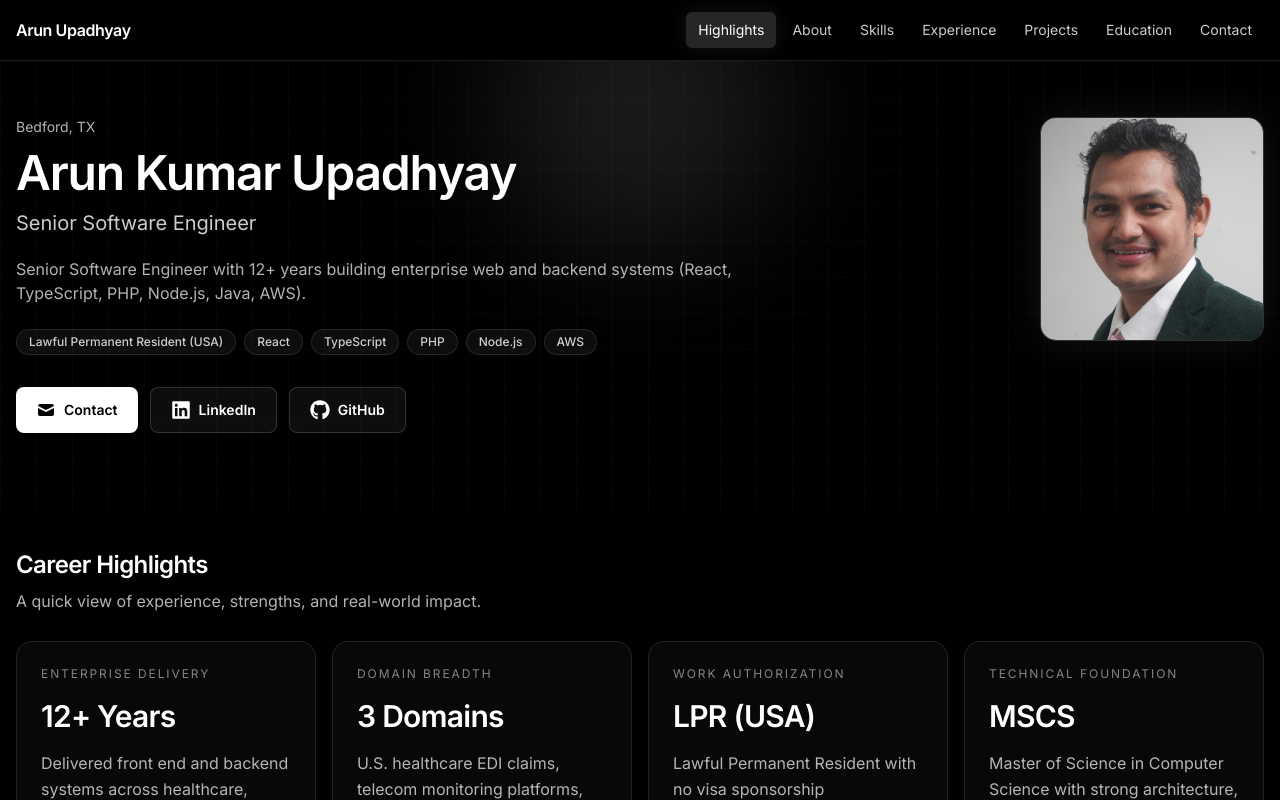
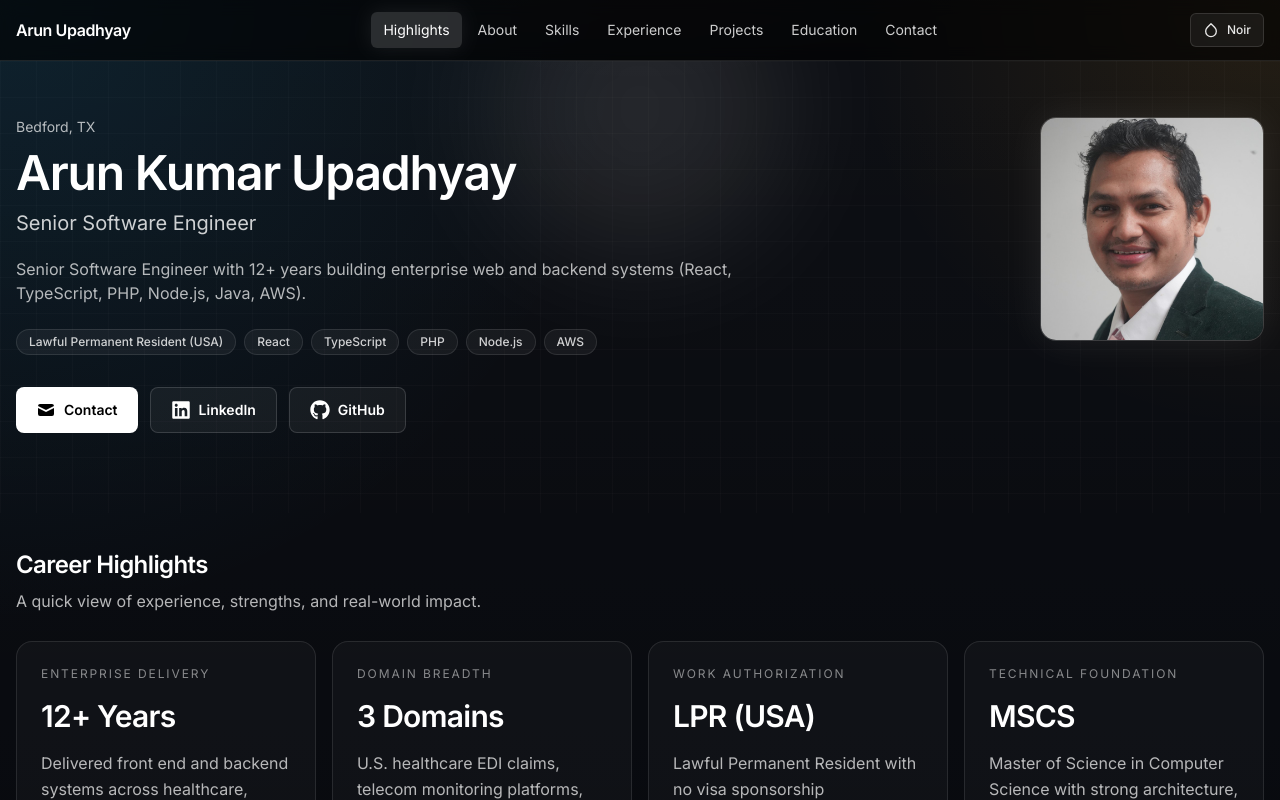
Before and after one commit to arun-upadhyay/portfolio, a Next.js app: page / in a window 1280 px wide. Shown: the top 800 px of the page. Built offline with nearby package versions, Linux system fonts and the light colour scheme.

Commit message:
Added options for the user to switch theme

```diff
--- a/app/contact/page.tsx
+++ b/app/contact/page.tsx
@@ -41,7 +41,7 @@ export default function ContactPage() {
     }, [state])
 
     return (
-        <main className="min-h-screen bg-gradient-to-b from-black via-neutral-950 to-black text-white">
+        <main className="page-surface min-h-screen text-white">
             <div className="container mx-auto px-6 py-16">
                 <Reveal className="mb-10 flex items-center justify-between">
                     <h1 className="text-3xl font-semibold">Contact</h1>
--- a/app/globals.css
+++ b/app/globals.css
@@ -4,6 +4,55 @@
 
 :root {
   color-scheme: dark;
+  --page-bg: #03050a;
+  --page-text: #f5f7fb;
+  --page-glow-a: rgba(14, 165, 233, 0.12);
+  --page-glow-b: rgba(245, 158, 11, 0.1);
+  --page-glow-c: rgba(255, 255, 255, 0.085);
+  --page-top-light: rgba(255, 255, 255, 0.045);
+  --grid-line: rgba(255, 255, 255, 0.05);
+  --card-bg: rgba(255, 255, 255, 0.03);
+  --card-border: rgba(255, 255, 255, 0.1);
+  --card-hover-border: rgba(255, 255, 255, 0.2);
+  --card-hover-shadow: 0 18px 45px rgba(14, 165, 233, 0.12);
+  --nav-bg: rgba(0, 0, 0, 0.62);
+  --nav-border: rgba(255, 255, 255, 0.1);
+  --toggle-bg: rgba(255, 255, 255, 0.06);
+  --toggle-border: rgba(255, 255, 255, 0.12);
+}
+
+html[data-theme='ocean'] {
+  --page-bg: #020814;
+  --page-glow-a: rgba(56, 189, 248, 0.2);
+  --page-glow-b: rgba(37, 99, 235, 0.14);
+  --page-glow-c: rgba(125, 211, 252, 0.07);
+  --page-top-light: rgba(125, 211, 252, 0.03);
+  --grid-line: rgba(125, 211, 252, 0.08);
+  --card-bg: rgba(10, 37, 64, 0.28);
+  --card-border: rgba(125, 211, 252, 0.18);
+  --card-hover-border: rgba(125, 211, 252, 0.35);
+  --card-hover-shadow: 0 18px 45px rgba(14, 165, 233, 0.2);
+  --nav-bg: rgba(2, 22, 42, 0.72);
+  --nav-border: rgba(125, 211, 252, 0.18);
+  --toggle-bg: rgba(56, 189, 248, 0.18);
+  --toggle-border: rgba(125, 211, 252, 0.34);
+}
+
+html[data-theme='ember'] {
+  --page-bg: #0b0504;
+  --page-glow-a: rgba(251, 146, 60, 0.18);
+  --page-glow-b: rgba(239, 68, 68, 0.14);
+  --page-glow-c: rgba(254, 243, 199, 0.06);
+  --page-top-light: rgba(254, 243, 199, 0.025);
+  --grid-line: rgba(251, 146, 60, 0.08);
+  --card-bg: rgba(46, 16, 13, 0.26);
+  --card-border: rgba(251, 146, 60, 0.2);
+  --card-hover-border: rgba(252, 165, 165, 0.34);
+  --card-hover-shadow: 0 18px 45px rgba(251, 113, 33, 0.22);
+  --nav-bg: rgba(31, 12, 9, 0.76);
+  --nav-border: rgba(251, 146, 60, 0.22);
+  --toggle-bg: rgba(249, 115, 22, 0.18);
+  --toggle-border: rgba(251, 146, 60, 0.34);
 }
 
 html {
@@ -11,14 +60,45 @@ html {
 }
 
 body {
-  @apply bg-black text-white antialiased;
+  @apply antialiased;
+  background: var(--page-bg);
+  color: var(--page-text);
+}
+
+.page-surface {
+  background:
+    linear-gradient(180deg, var(--page-top-light), transparent 28%),
+    radial-gradient(900px circle at 50% -8%, var(--page-glow-c), transparent 62%),
+    radial-gradient(1200px circle at 0% 0%, var(--page-glow-a), transparent 52%),
+    radial-gradient(900px circle at 100% 0%, var(--page-glow-b), transparent 48%),
+    var(--page-bg);
 }
 
 .bg-grid {
   background-image:
-    linear-gradient(to right, rgba(255,255,255,0.05) 1px, transparent 1px),
-    linear-gradient(to bottom, rgba(255,255,255,0.05) 1px, transparent 1px);
+    linear-gradient(to right, var(--grid-line) 1px, transparent 1px),
+    linear-gradient(to bottom, var(--grid-line) 1px, transparent 1px);
   background-size: 36px 36px;
+}
+
+.nav-shell {
+  background: var(--nav-bg);
+  border-color: var(--nav-border);
+}
+
+.theme-toggle {
+  border: 1px solid var(--toggle-border);
+  background: var(--toggle-bg);
+}
+
+.card-shell {
+  border-color: var(--card-border);
+  background: var(--card-bg);
+}
+
+.card-shell:hover {
+  border-color: var(--card-hover-border);
+  box-shadow: var(--card-hover-shadow);
 }
 
 .route-transition {
--- a/app/layout.tsx
+++ b/app/layout.tsx
@@ -20,7 +20,7 @@ export default function RootLayout({
   children
 }: Readonly<{ children: React.ReactNode }>) {
   return (
-    <html lang="en" className={inter.className}>
+    <html lang="en" className={inter.className} data-theme="noir">
       <body>{children}</body>
     </html>
   )
--- a/app/maintenance/page.tsx
+++ b/app/maintenance/page.tsx
@@ -2,7 +2,7 @@ import { Reveal } from '@/components/Reveal'
 
 export default function Page() {
   return (
-    <main className="min-h-screen bg-black text-white">
+    <main className="page-surface min-h-screen text-white">
       <div className="container mx-auto flex min-h-screen items-center justify-center px-6 py-16">
         <Reveal className="w-full max-w-xl">
           <div className="rounded-3xl border border-white/15 bg-white/[0.04] p-8 text-center backdrop-blur-md md:p-10">
--- a/app/page.tsx
+++ b/app/page.tsx
@@ -21,7 +21,7 @@ function PillList({ items }: { items: string[] }) {
 
 export default function Page() {
   return (
-    <main id="top" className="min-h-screen bg-black">
+    <main id="top" className="page-surface min-h-screen">
       <Navbar />
 
       {/* Hero */}
--- a/components/Navbar.tsx
+++ b/components/Navbar.tsx
@@ -3,6 +3,7 @@
 import { useEffect, useState } from 'react'
 import { HiMail } from 'react-icons/hi'
 import { FiAward, FiBookOpen, FiBriefcase, FiFolder, FiLayers, FiUser } from 'react-icons/fi'
+import { ThemeToggle } from '@/components/ThemeToggle'
 
 const links = [
   { href: '#impact', label: 'Highlights', icon: FiAward },
@@ -63,7 +64,7 @@ export function Navbar() {
   }, [])
 
   return (
-    <header className="sticky top-0 z-50 border-b border-white/10 bg-black/60 backdrop-blur">
+    <header className="nav-shell sticky top-0 z-50 border-b backdrop-blur">
       <div className="container mx-auto flex items-center justify-between px-4 py-3">
         <a href="#top" className="font-semibold tracking-tight text-white">
           Arun Upadhyay
@@ -90,6 +91,8 @@ export function Navbar() {
           ))}
         </nav>
 
+        <div className="flex items-center gap-2">
+          <ThemeToggle />
           <button
             className="rounded-md border border-white/10 px-3 py-2 text-sm text-white/90 hover:bg-white/5 md:hidden"
             onClick={() => setOpen((value) => !value)}
@@ -98,6 +101,7 @@ export function Navbar() {
           >
             Menu
           </button>
+        </div>
       </div>
 
       {open ? (
--- /dev/null
+++ b/components/ThemeToggle.tsx
@@ -0,0 +1,52 @@
+'use client'
+
+import { useEffect, useState } from 'react'
+import { FiDroplet } from 'react-icons/fi'
+
+type ThemeId = 'noir' | 'ocean' | 'ember'
+
+const STORAGE_KEY = 'portfolio-theme'
+
+const themes: Array<{ id: ThemeId; label: string }> = [
+  { id: 'noir', label: 'Noir' },
+  { id: 'ocean', label: 'Ocean' },
+  { id: 'ember', label: 'Ember' }
+]
+
+function isTheme(value: string | null): value is ThemeId {
+  return value === 'noir' || value === 'ocean' || value === 'ember'
+}
+
+export function ThemeToggle() {
+  const [theme, setTheme] = useState<ThemeId>('noir')
+
+  useEffect(() => {
+    const saved = localStorage.getItem(STORAGE_KEY)
+    const initial = isTheme(saved) ? saved : 'noir'
+    document.documentElement.setAttribute('data-theme', initial)
+    setTheme(initial)
+  }, [])
+
+  const cycleTheme = () => {
+    const currentIndex = themes.findIndex((item) => item.id === theme)
+    const next = themes[(currentIndex + 1) % themes.length].id
+    setTheme(next)
+    document.documentElement.setAttribute('data-theme', next)
+    localStorage.setItem(STORAGE_KEY, next)
+  }
+
+  const currentLabel = themes.find((item) => item.id === theme)?.label ?? 'Noir'
+
+  return (
+    <button
+      type="button"
+      onClick={cycleTheme}
+      className="theme-toggle inline-flex items-center gap-2 rounded-md px-3 py-2 text-xs font-medium text-white/90 transition hover:text-white"
+      aria-label={`Switch template. Current template: ${currentLabel}`}
+      title={`Template: ${currentLabel}`}
+    >
+      <FiDroplet className="h-4 w-4" />
+      <span className="hidden sm:inline">{currentLabel}</span>
+    </button>
+  )
+}
```
Lines whose indentation alone changed are shown as unchanged.
